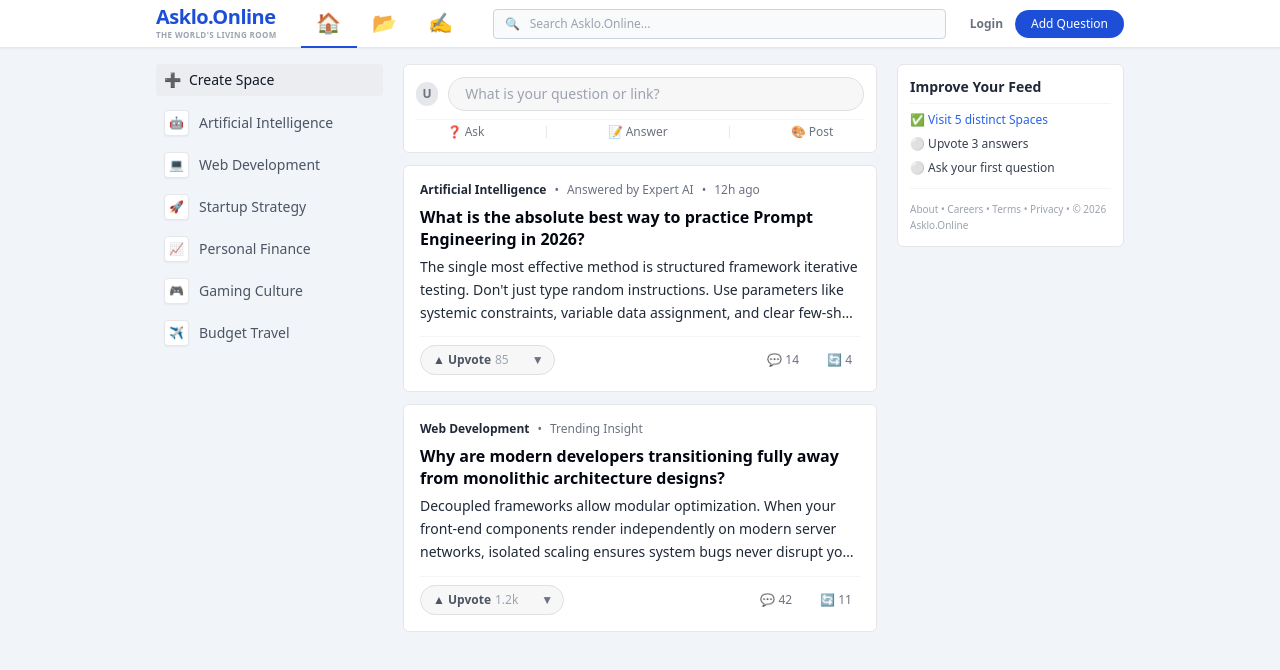
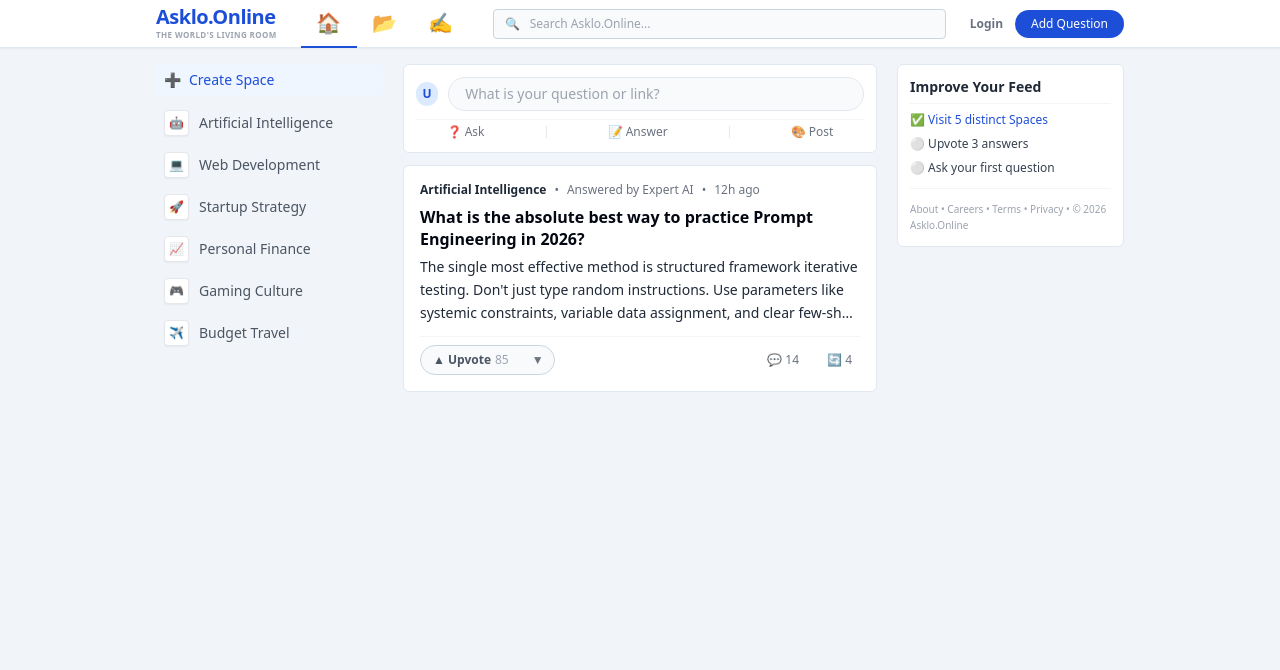
Before and after one commit to askloonline-maker/portfolio-website, a Next.js app: page / in a window 1280 px wide. Shown: the top 670 px of the page. Built offline with nearby package versions, Linux system fonts and the light colour scheme.

Commit message:
Refactor sidebar and main content styles

```diff
--- a/app/page.tsx
+++ b/app/page.tsx
@@ -13,9 +13,9 @@ export default function HomeFeed() {
   return (
     <div className="grid grid-cols-1 md:grid-cols-4 gap-5 items-start">
 
-      {/* LEFT SIDEBAR: CREATOR / TOPIC SPACES */}
+      {/* SIDEBAR NAVIGATION PANEL */}
       <aside className="hidden md:block col-span-1 space-y-1 text-sm">
-        <a href="/categories" className="flex items-center gap-2 px-2 py-1.5 rounded bg-gray-200/50 text-gray-900 font-medium transition mb-2">
+        <a href="/categories" className="flex items-center gap-2 px-2 py-1.5 rounded bg-blue-50 text-[#1d4ed8] font-medium transition mb-2 hover:bg-blue-100/70">
           <span>➕</span> Create Space
         </a>
         {customSpaces.map((space, index) => (
@@ -30,28 +30,28 @@ export default function HomeFeed() {
         ))}
       </aside>
 
-      {/* CENTRAL COLUMN: CLEAN KNOWLEDGE DISCUSSION FEED */}
+      {/* CORE TIMELINE DISCUSSION CARDS */}
       <main className="col-span-1 md:col-span-2 space-y-3">
 
-        {/* Quick Question Entry Field Box */}
-        <div className="bg-white border border-[#e6e6e6] rounded-md p-3 shadow-xs">
+        {/* Input Bar Field Triggers */}
+        <div className="bg-white border border-[#e2e8f0] rounded-md p-3 shadow-xs">
           <div className="flex gap-2.5 items-center mb-2">
-            <div className="w-6 h-6 rounded-full bg-gray-200 flex items-center justify-center text-xs font-bold text-gray-500">U</div>
-            <a href="/ask" className="w-full text-left text-sm text-gray-400 bg-[#f7f7f8] border border-[#dee0e1] rounded-full py-1.5 px-4 hover:bg-gray-100/80 transition cursor-pointer">
+            <div className="w-6 h-6 rounded-full bg-blue-100 flex items-center justify-center text-xs font-bold text-[#1d4ed8]">U</div>
+            <a href="/ask" className="w-full text-left text-sm text-gray-400 bg-[#f8fafc] border border-[#e2e8f0] rounded-full py-1.5 px-4 hover:bg-gray-100/80 transition cursor-pointer">
               What is your question or link?
             </a>
           </div>
           <div className="flex items-center justify-around text-xs text-gray-500 pt-1 font-medium border-t border-gray-100">
-            <a href="/ask" className="hover:text-gray-900 flex items-center gap-1.5 transition">❓ Ask</a>
+            <a href="/ask" className="hover:text-[#1d4ed8] flex items-center gap-1.5 transition">❓ Ask</a>
             <div className="w-px h-3 bg-gray-200"></div>
-            <a href="/ask" className="hover:text-gray-900 flex items-center gap-1.5 transition">📝 Answer</a>
+            <a href="/ask" className="hover:text-[#1d4ed8] flex items-center gap-1.5 transition">📝 Answer</a>
             <div className="w-px h-3 bg-gray-200"></div>
-            <a href="/ask" className="hover:text-gray-900 flex items-center gap-1.5 transition">🎨 Post</a>
+            <a href="/ask" className="hover:text-[#1d4ed8] flex items-center gap-1.5 transition">🎨 Post</a>
           </div>
         </div>
 
-        {/* FEED DISCUSSION BLOCK 1 */}
-        <article className="bg-white border border-[#e6e6e6] rounded-md shadow-xs p-4">
+        {/* THREAD CONTAINER CARD */}
+        <article className="bg-white border border-[#e2e8f0] rounded-md shadow-xs p-4">
           <div className="flex items-center gap-2 text-xs text-gray-500 mb-2">
             <span className="font-bold text-gray-800 hover:underline cursor-pointer">Artificial Intelligence</span>
             <span>•</span>
@@ -60,7 +60,7 @@ export default function HomeFeed() {
             <span>12h ago</span>
           </div>
 
-          <h2 className="text-base font-bold text-gray-950 hover:text-blue-600 cursor-pointer transition-colors mb-1.5 leading-snug">
+          <h2 className="text-base font-bold text-gray-950 hover:text-[#1d4ed8] cursor-pointer transition-colors mb-1.5 leading-snug">
             What is the absolute best way to practice Prompt Engineering in 2026?
           </h2>
 
@@ -68,10 +68,10 @@ export default function HomeFeed() {
             The single most effective method is structured framework iterative testing. Don&apos;t just type random instructions. Use parameters like systemic constraints, variable data assignment, and clear few-shot examples inside your input environments to achieve consistent deterministic models.
           </p>
 
-          {/* Premium Engagement Metrics Control Footer */}
+          {/* Action Metric Footer Utilities */}
           <div className="flex items-center justify-between border-t border-gray-100 pt-2 mt-2 text-xs">
-            <div className="flex items-center bg-[#f7f7f8] border border-[#dee0e1] rounded-full overflow-hidden shrink-0">
-              <button className="px-3 py-1.5 font-semibold text-gray-600 hover:bg-blue-50 hover:text-blue-600 transition flex items-center gap-1">
+            <div className="flex items-center bg-[#f8fafc] border border-[#cbd5e1] rounded-full overflow-hidden shrink-0">
+              <button className="px-3 py-1.5 font-semibold text-gray-600 hover:bg-blue-50 hover:text-[#1d4ed8] transition flex items-center gap-1">
                 ▲ Upvote <span className="text-gray-400 font-normal">85</span>
               </button>
               <div className="w-px h-full bg-gray-200"></div>
@@ -87,50 +87,16 @@ export default function HomeFeed() {
           </div>
         </article>
 
-        {/* FEED DISCUSSION BLOCK 2 */}
-        <article className="bg-white border border-[#e6e6e6] rounded-md shadow-xs p-4">
-          <div className="flex items-center gap-2 text-xs text-gray-500 mb-2">
-            <span className="font-bold text-gray-800 hover:underline cursor-pointer">Web Development</span>
-            <span>•</span>
-            <span>Trending Insight</span>
-          </div>
-
-          <h2 className="text-base font-bold text-gray-950 hover:text-blue-600 cursor-pointer transition-colors mb-1.5 leading-snug">
-            Why are modern developers transitioning fully away from monolithic architecture designs?
-          </h2>
-
-          <p className="text-gray-800 text-sm leading-relaxed line-clamp-3 mb-3">
-            Decoupled frameworks allow modular optimization. When your front-end components render independently on modern server networks, isolated scaling ensures system bugs never disrupt your global client workflows.
-          </p>
-
-          <div className="flex items-center justify-between border-t border-gray-100 pt-2 mt-2 text-xs">
-            <div className="flex items-center bg-[#f7f7f8] border border-[#dee0e1] rounded-full overflow-hidden shrink-0">
-              <button className="px-3 py-1.5 font-semibold text-gray-600 hover:bg-blue-50 hover:text-blue-600 transition flex items-center gap-1">
-                ▲ Upvote <span className="text-gray-400 font-normal">1.2k</span>
-              </button>
-              <div className="w-px h-full bg-gray-200"></div>
-              <button className="px-2.5 py-1.5 text-gray-500 hover:bg-red-50 hover:text-red-500 transition">
-                ▼
-              </button>
-            </div>
-
-            <div className="flex items-center gap-3 text-gray-500 font-medium">
-              <button className="hover:bg-gray-100 px-2 py-1 rounded transition">💬 42</button>
-              <button className="hover:bg-gray-100 px-2 py-1 rounded transition">🔄 11</button>
-            </div>
-          </div>
-        </article>
-
       </main>
 
-      {/* RIGHT SIDEBAR: COMMUNITY CONTEXT INFOCARD */}
-      <aside className="hidden md:block col-span-1 bg-white border border-[#e6e6e6] rounded-md p-3 shadow-xs sticky top-16 text-xs text-gray-500 space-y-3">
+      {/* METRIC CARD CONTEXT INFO */}
+      <aside className="hidden md:block col-span-1 bg-white border border-[#e2e8f0] rounded-md p-3 shadow-xs sticky top-16 text-xs text-gray-500 space-y-3">
         <div>
           <h3 className="font-bold text-gray-800 text-sm mb-2 border-b border-gray-100 pb-1.5">Improve Your Feed</h3>
           <ul className="space-y-2">
-            <li className="flex items-center gap-2 cursor-pointer text-blue-600 hover:underline">✅ Visit 5 distinct Spaces</li>
-            <li className="flex items-center gap-2 cursor-pointer text-gray-700 hover:text-blue-600 transition">⚪ Upvote 3 answers</li>
-            <li className="flex items-center gap-2 cursor-pointer text-gray-700 hover:text-blue-600 transition">⚪ Ask your first question</li>
+            <li className="flex items-center gap-2 cursor-pointer text-[#1d4ed8] hover:underline">✅ Visit 5 distinct Spaces</li>
+            <li className="flex items-center gap-2 cursor-pointer text-gray-700 hover:text-[#1d4ed8] transition">⚪ Upvote 3 answers</li>
+            <li className="flex items-center gap-2 cursor-pointer text-gray-700 hover:text-[#1d4ed8] transition">⚪ Ask your first question</li>
           </ul>
         </div>
         <hr className="border-gray-100" />
```
